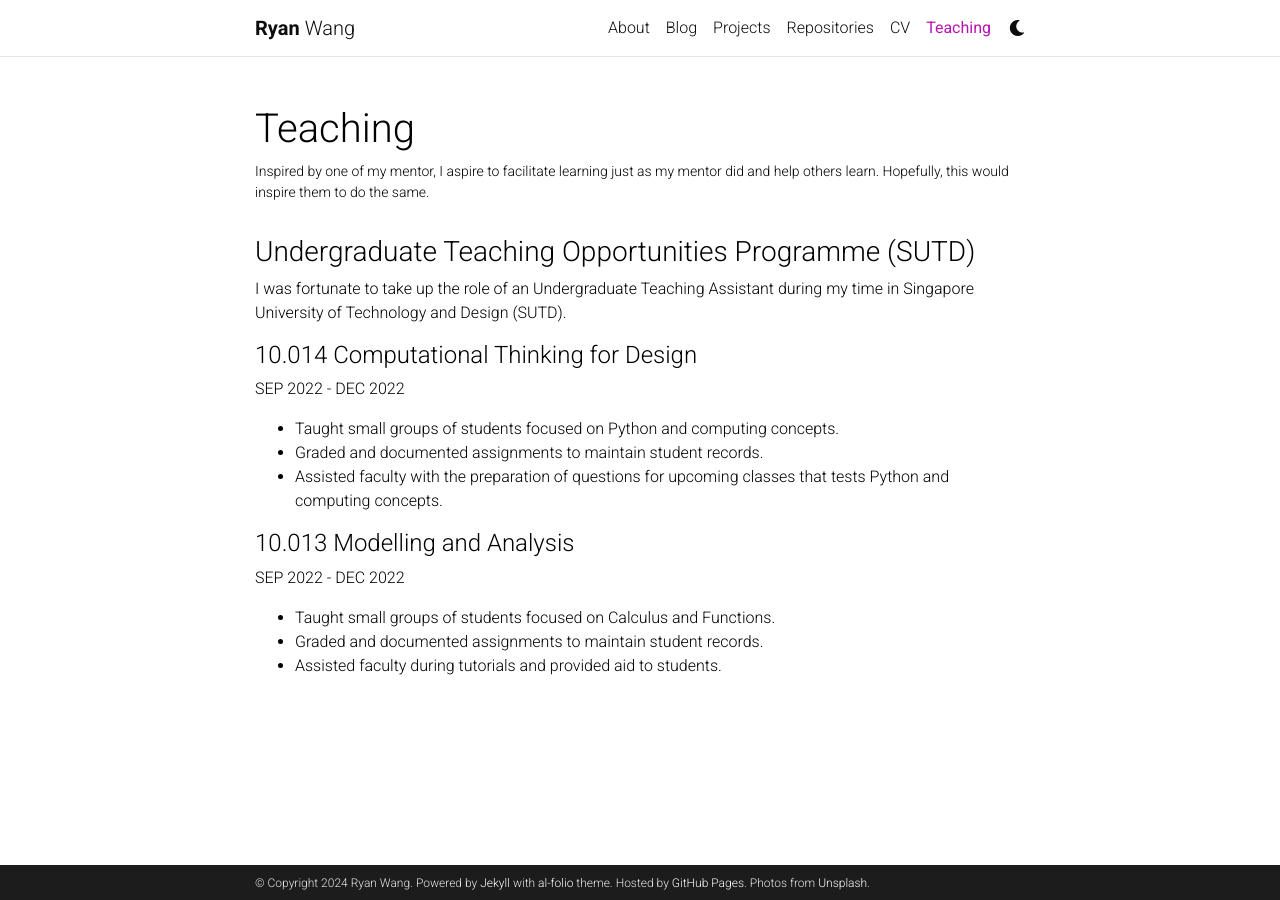
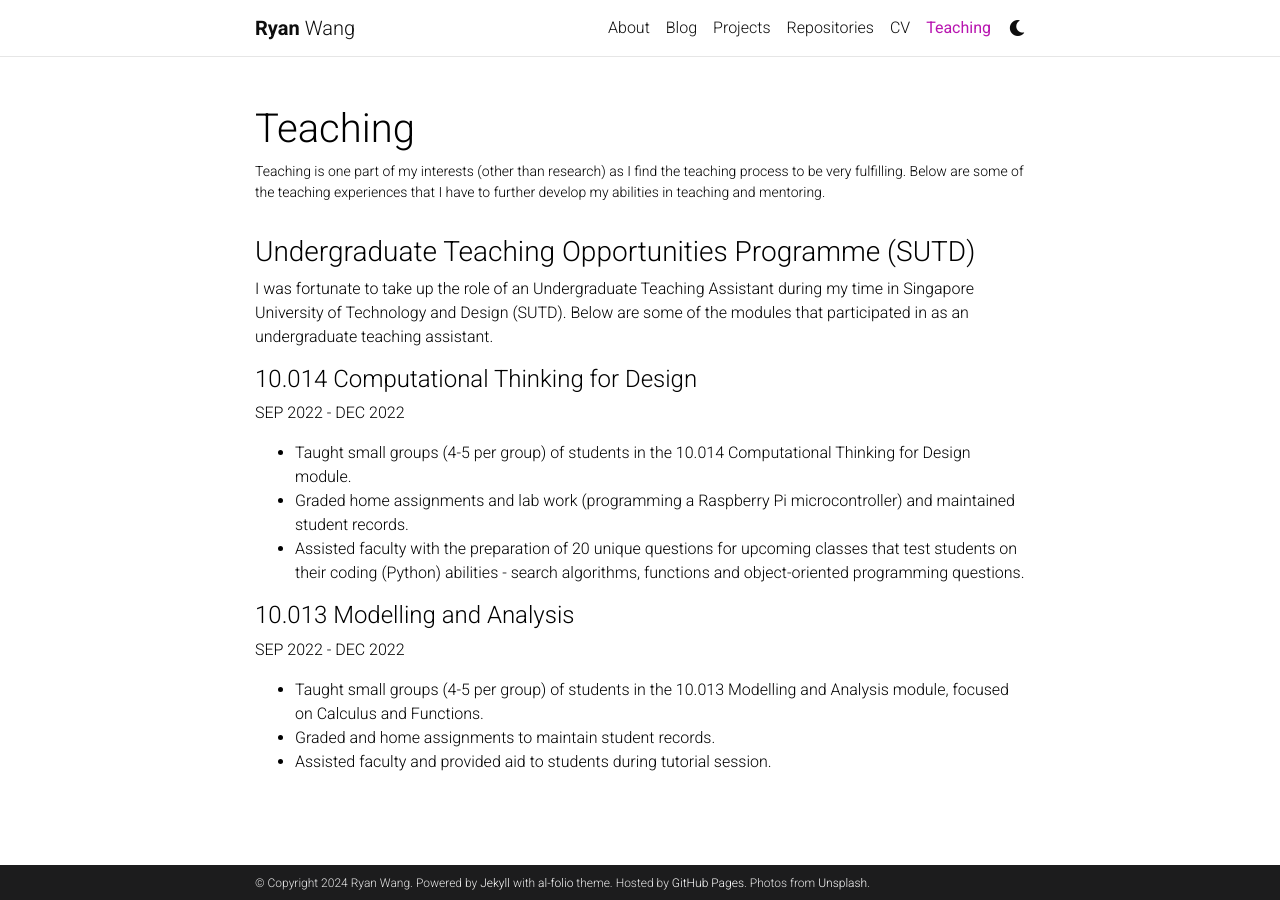
Before and after one commit to SausageMuffins/SausageMuffins.github.io, a Jekyll site: the page built from _pages/teaching.md, in a window 1280 px wide. Built offline with Jekyll 4.4.1, drawn with Linux system fonts in a browser that asks for light colours; comment, search, counter and statistics services are not loaded; a style sheet for code colours, icons or effects is not loaded.

Commit message:
Updated teaching page

```diff
--- a/_pages/teaching.md
+++ b/_pages/teaching.md
@@ -2,22 +2,23 @@
 layout: page
 permalink: /teaching/
 title: Teaching
-description: Inspired by one of my mentor, I aspire to facilitate learning just as my mentor did and help others learn. Hopefully, this would inspire them to do the same.
+description: Teaching is one part of my interests (other than research) as I find the teaching process to be very fulfilling. Below are some of the teaching experiences that I have to further develop my abilities in teaching and mentoring.
 nav: true
 nav_order: 5
 ---
 
 ### Undergraduate Teaching Opportunities Programme (SUTD)
-I was fortunate to take up the role of an Undergraduate Teaching Assistant during my time in Singapore University of Technology and Design (SUTD).
+I was fortunate to take up the role of an Undergraduate Teaching Assistant during my time in Singapore University of Technology and Design (SUTD). Below are some of the modules that participated in as an undergraduate teaching assistant.
 
 #### 10.014 Computational Thinking for Design
 SEP 2022 - DEC 2022
-- Taught small groups of students focused on Python and computing concepts.
-- Graded and documented assignments to maintain student records.
-- Assisted faculty with the preparation of questions for upcoming classes that tests Python and computing concepts.
+- Taught small groups (4-5 per group) of students in the 10.014 Computational Thinking for Design module.
+- Graded home assignments and lab work (programming a Raspberry Pi microcontroller) and maintained student records.
+- Assisted faculty with the preparation of 20 unique questions for upcoming classes that test students on their coding (Python) abilities - search algorithms, functions and object-oriented programming questions.
+
 
 #### 10.013 Modelling and Analysis
 SEP 2022 - DEC 2022
-- Taught small groups of students focused on Calculus and Functions.
-- Graded and documented assignments to maintain student records.
-- Assisted faculty during tutorials and provided aid to students.
+- Taught small groups (4-5 per group) of students in the 10.013 Modelling and Analysis module, focused on Calculus and Functions.
+- Graded and home assignments to maintain student records.
+- Assisted faculty and provided aid to students during tutorial session.
```
